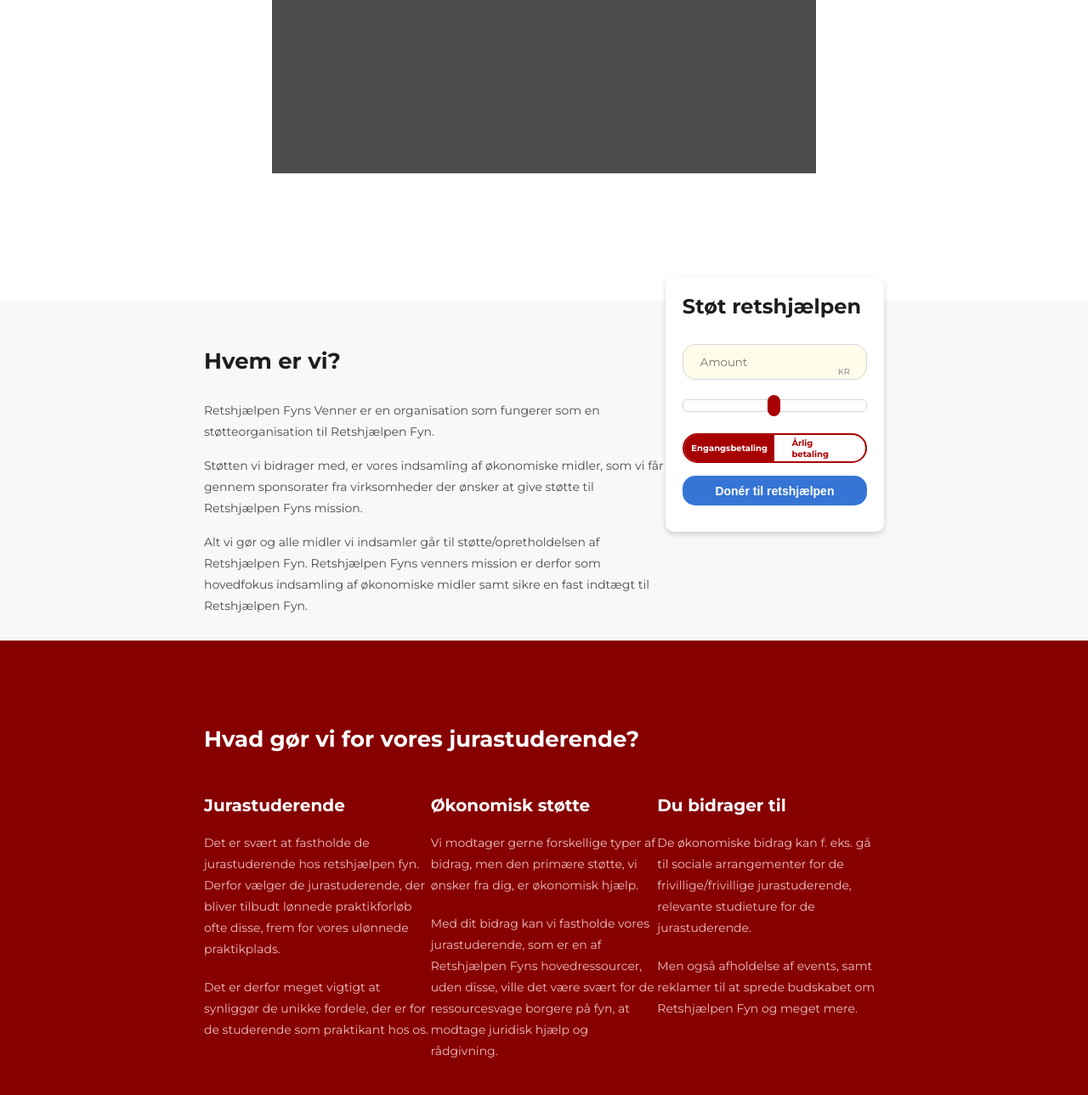
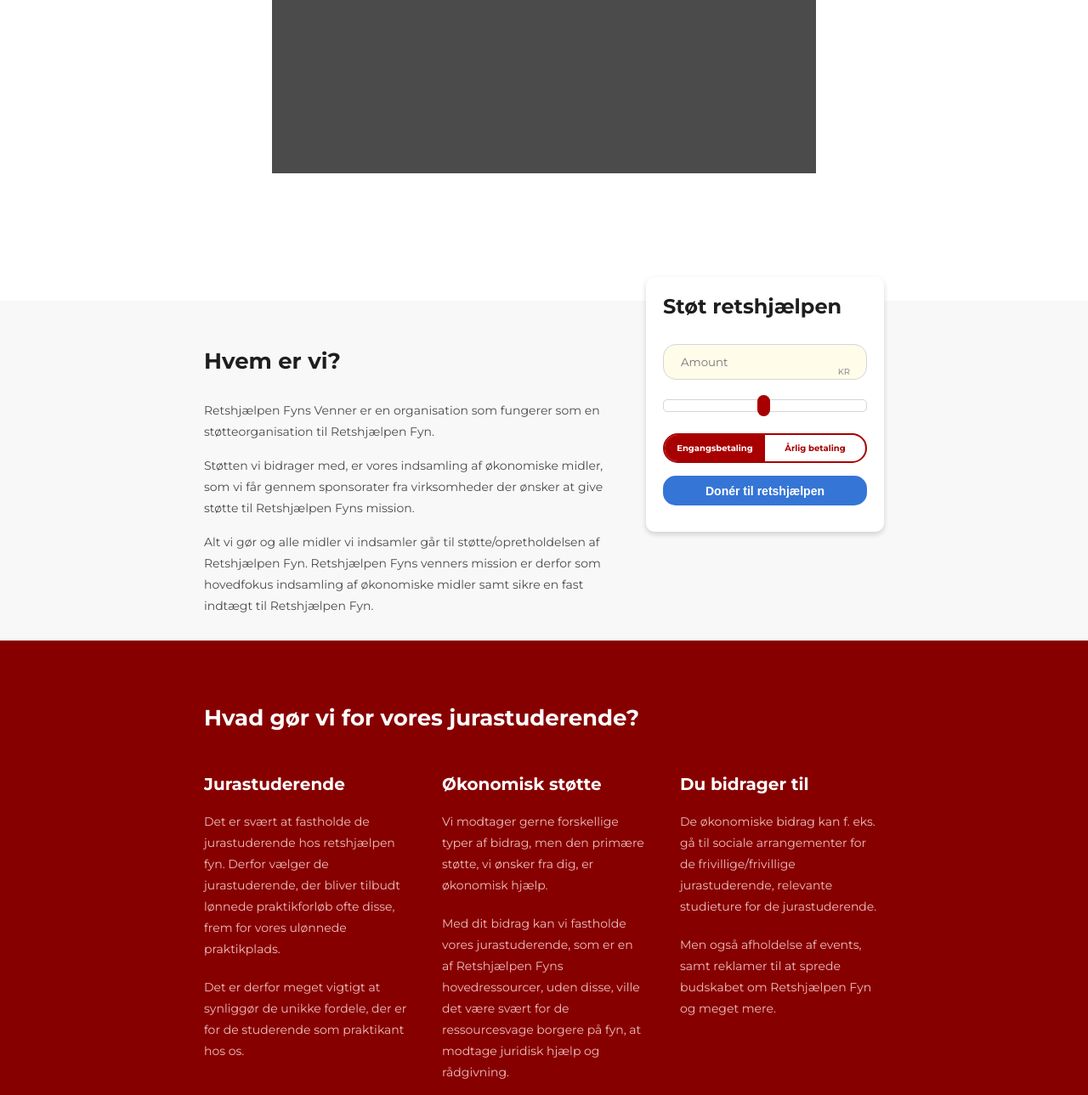
Before and after one commit to M-Dimon/Digital-Indhold, a plain HTML site: page index.html in a window 1280 px wide. Shown: the part 705-1994 px from the top of the page at 85% size. Drawn offline with Linux system fonts and the light colour scheme; a script that the page names is missing.

Commit message:
Section 2 responsiv

```diff
--- a/css/responsive.css
+++ b/css/responsive.css
@@ -103,7 +103,9 @@
       width: 800px;
       height: 400px;
     }
-
+    .introduction__text {
+        width: 500px;
+    }
     .introduction__text h2 {
       font-size: 26px;
     }
@@ -117,7 +119,7 @@
       height: 400px;
     }
     .what-we-do {
-      height: 600px;
+      height: 550px;
     }
 
     .what-we-do h2 {
@@ -125,10 +127,9 @@
     }
 
     .points__box {
-        width: 300px;
+        width: 240px;
         height: 330px;
     }
-
 
     .what-we-do__points .points__box h3{
       font-size: 20px;
```
